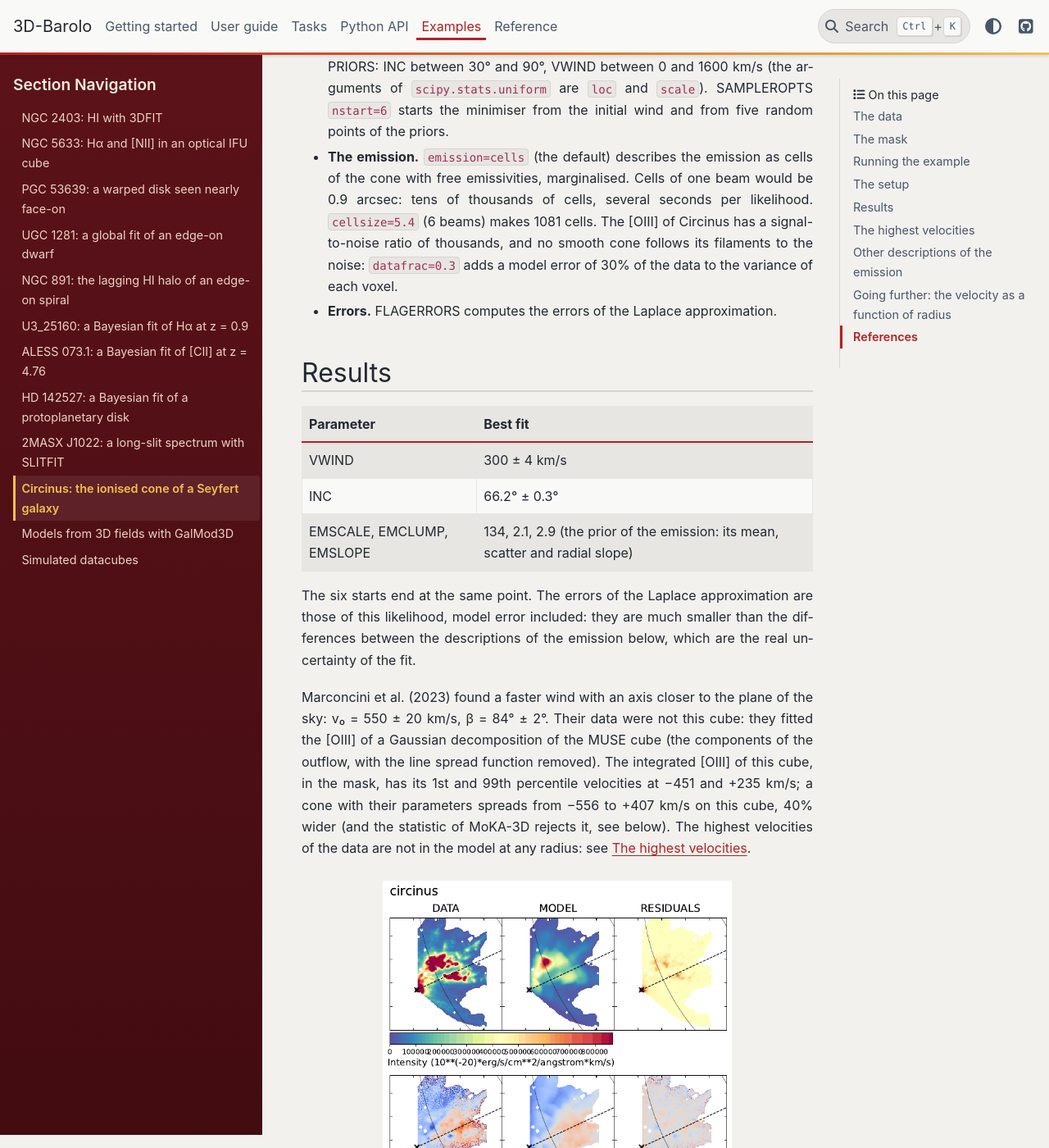
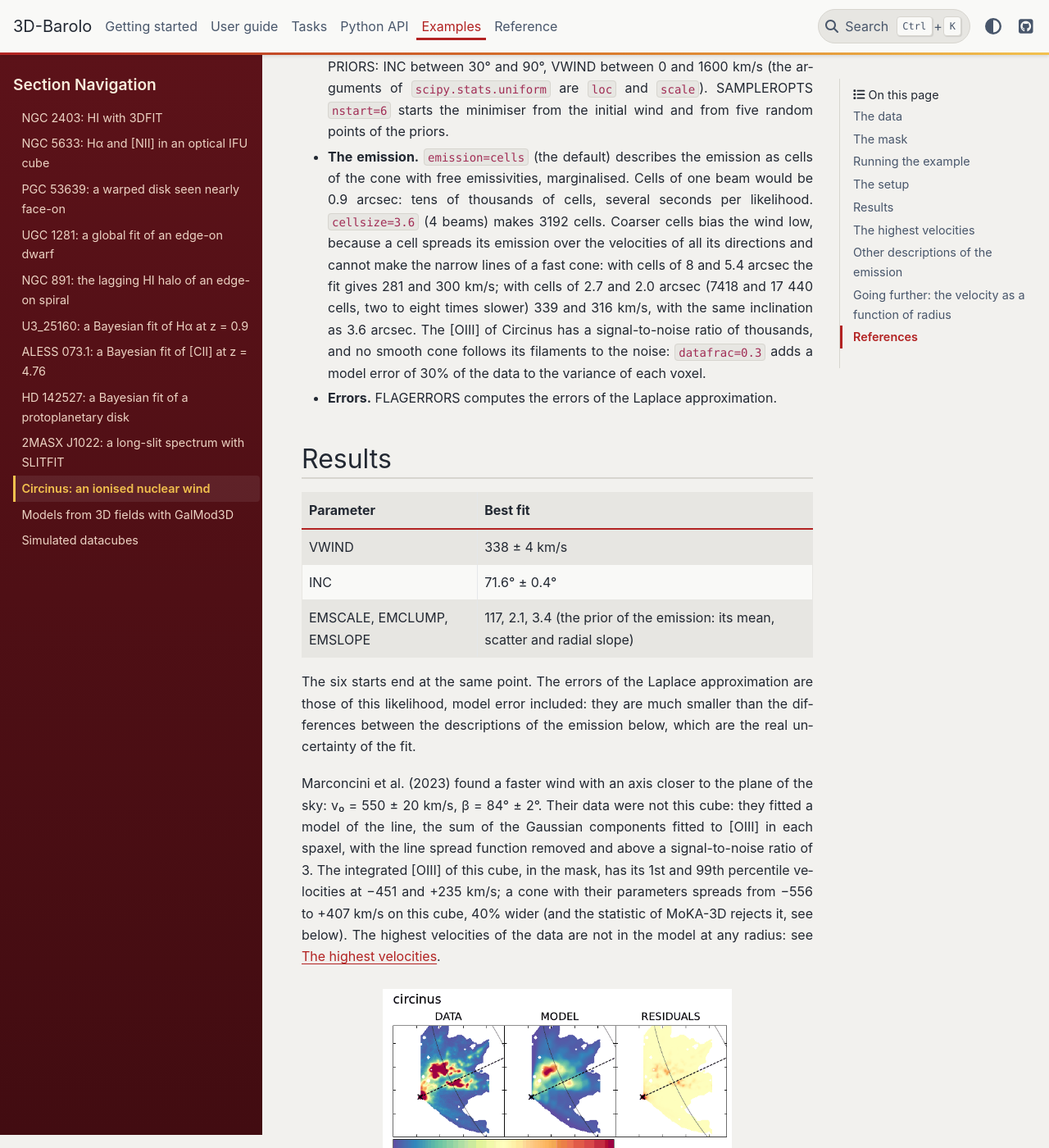
Before and after one commit to editeodoro/bbarolo2, a Sphinx documentation site: the page built from docs/examples/circinus.md, in a window 1280 px wide and 1400 px high, scrolled down 3565 px. Shown: the whole window at 82% size. Built offline with Sphinx 7.4.7 and the PyData theme 0.15.4, drawn with Linux system fonts in a browser that asks for light colours; some of the changed text lies outside the part shown.

Commit message:
Circinus example: cells of 3.6 arcsec, the slices through the cone, an ionised nuclear wind
Cells of 3.6 arcsec (3192): coarser cells bias the wind low (5.4: 300 km/s, now 338 km/s, INC 72;
2.7 and 2.0 arcsec give the same), with the fits of the page rerun (VSYS free, VWIND 550, VDISP
free, VWIND_FUNC). The new _pvslices_wind.pdf on the page. The highest velocities: the likelihood
weighs the bright cores, kappa of MoKA-3D the envelope of the line. What Marconcini et al. (2023)
fitted (the sum of all the Gaussian components) corrected. Title: an ionised nuclear wind.

Co-Authored-By: Claude Opus 5.5 <noreply@anthropic.com>

````diff
--- a/docs/examples/circinus.md
+++ b/docs/examples/circinus.md
@@ -1,4 +1,4 @@
-# Circinus: the ionised cone of a Seyfert galaxy
+# Circinus: an ionised nuclear wind
 
 The Circinus galaxy, a spiral at 4.2 Mpc with a Seyfert 2 nucleus, has a cone of ionised gas that
 leaves the nucleus towards the north-west: the gas pushed out by the active nucleus, seen in [OIII] 5007 by
@@ -82,7 +82,7 @@ f = WindFit("circinus_OIII.fits", method="global", mask="FILE(circinus_OIII_mask
             redshift=0.001448, specres=0.85, xpos="14:13:09.90", ypos="-65:20:19.77", vsys=0, inc=70, pa=25,
             openang=110, conelen=52, vwind=400, vdisp=0, free="VWIND_SINGLE INC",
             priors="INC=(uniform,30,60) VWIND=(uniform,0,1600)", sampleropts="nstart=6 seed=1", flagerrors=True,
-            likeopts="emission=cells cellsize=5.4 datafrac=0.3 cones=approaching likemask=dilated dilation=0,0")
+            likeopts="emission=cells cellsize=3.6 datafrac=0.3 cones=approaching likemask=dilated dilation=0,0")
 res = f.run(threads=16)     # in memory
 res.parameters              # a Table: name, value, err_lo, err_hi
 res.shells                  # the shells of the best fit
@@ -93,8 +93,8 @@ res.write()                 # the files of the command line, in output/circinus/
 :::
 ::::
 
-On our server, with 16 cores (16 processes for the gradient of the minimiser), the run takes **11 minutes**: 8.6
-minutes for 3174 likelihoods of 1081 cells on the 536 000 voxels of the mask (six starts), then the errors.
+On our server, with 16 cores (16 processes for the gradient of the minimiser), the run takes **16 minutes**: 12.5
+minutes for 2921 likelihoods of 3192 cells on the 536 000 voxels of the mask (six starts), then the errors.
 
 ## The setup
 
@@ -125,26 +125,30 @@ minutes for 3174 likelihoods of 1081 cells on the 536 000 voxels of the mask (si
   and from five random points of the priors.
 - **The emission.** `emission=cells` (the default) describes the emission as cells of the cone with free
   emissivities, marginalised. Cells of one beam would be 0.9 arcsec: tens of thousands of cells, several seconds
-  per likelihood. `cellsize=5.4` (6 beams) makes 1081 cells. The [OIII] of Circinus has a signal-to-noise ratio of
-  thousands, and no smooth cone follows its filaments to the noise: `datafrac=0.3` adds a model error of 30% of the
-  data to the variance of each voxel.
+  per likelihood. `cellsize=3.6` (4 beams) makes 3192 cells. Coarser cells bias the wind low, because a cell spreads
+  its emission over the velocities of all its directions and cannot make the narrow lines of a fast cone: with cells
+  of 8 and 5.4 arcsec the fit gives 281 and 300 km/s; with cells of 2.7 and 2.0 arcsec (7418 and 17 440 cells, two to
+  eight times slower) 339 and 316 km/s, with the same inclination as 3.6 arcsec. The [OIII] of Circinus has a
+  signal-to-noise ratio of thousands, and no smooth cone follows its filaments to the noise: `datafrac=0.3` adds a
+  model error of 30% of the data to the variance of each voxel.
 - **Errors.** {ref}`FLAGERRORS <par-windfit-flagerrors>` computes the errors of the Laplace approximation.
 
+(circinus-results)=
 ## Results
 
 | Parameter | Best fit |
 |---|---|
-| VWIND | 300 ± 4 km/s |
-| INC | 66.2° ± 0.3° |
-| EMSCALE, EMCLUMP, EMSLOPE | 134, 2.1, 2.9 (the prior of the emission: its mean, scatter and radial slope) |
+| VWIND | 338 ± 4 km/s |
+| INC | 71.6° ± 0.4° |
+| EMSCALE, EMCLUMP, EMSLOPE | 117, 2.1, 3.4 (the prior of the emission: its mean, scatter and radial slope) |
 
 The six starts end at the same point. The errors of the Laplace approximation are those of this likelihood, model
 error included: they are much smaller than the differences between the descriptions of the emission below, which
 are the real uncertainty of the fit.
 
 Marconcini et al. (2023) found a faster wind with an axis closer to the plane of the sky: v₀ = 550 ± 20 km/s,
-β = 84° ± 2°. Their data were not this cube: they fitted the [OIII] of a Gaussian decomposition of the MUSE cube
-(the components of the outflow, with the line spread function removed). The integrated [OIII] of this cube, in the
+β = 84° ± 2°. Their data were not this cube: they fitted a model of the line, the sum of the Gaussian components
+fitted to [OIII] in each spaxel, with the line spread function removed and above a signal-to-noise ratio of 3. The integrated [OIII] of this cube, in the
 mask, has its 1st and 99th percentile velocities at −451 and +235 km/s; a cone with their parameters spreads from
 −556 to +407 km/s on this cube, 40% wider (and the statistic of MoKA-3D rejects it, see below). The highest
 velocities of the data are not in the model at any radius: see {ref}`circinus-high-velocities`.
@@ -168,13 +172,21 @@ with blue contours, model in red. The model has the bright part of the lines but
 10 and 25 arcsec.
 ```
 
+```{figure} /figures/examples/circinus_pvslices.png
+:alt: Position-velocity slices through the cone of Circinus, data and model
+
+Position–velocity slices through the cone (`_pvslices_wind.pdf`): through the nucleus at 10 angles, 18° apart from
+the projected axis of the cone (top), across the axis at 5 distances from the nucleus and parallel to it at 5
+offsets (bottom), with their paths on the total intensity map. Data in blue, model in red contours.
+```
+
 ```{figure} /figures/examples/circinus_chanmaps.png
 :width: 70%
 :alt: Channel maps of Circinus, data and model
 
 Channel maps of the data (blue, the whole field: outside the mask, the [OIII] of the disk) and of the model (red,
-the cone only). The channels beyond −450 and +300 km/s are empty in the model: a cone at 300 km/s, inclined by 66°,
-has line-of-sight velocities from −294 to +155 km/s, broadened by SPECRES.
+the cone only). The channels beyond about −450 and +300 km/s are empty in the model: a cone at 338 km/s, inclined
+by 72°, has line-of-sight velocities from −324 to +201 km/s, broadened by SPECRES.
 ```
 
 ```{figure} /figures/examples/circinus_corner.png
@@ -195,15 +207,22 @@ axis close to the plane of the sky, which spreads the cores too. Two more fits (
 
 | Fit | VWIND (km/s) | VDISP (km/s) | INC | log-likelihood |
 |---|---|---|---|---|
-| one VWIND (above) | 300 | 0 | 66.2° | |
-| VWIND fixed at 550 (`VWIND=550 FREE=INC`) | 550 | 0 | 82.4° | −648 |
-| VDISP free (`FREE=VWIND_SINGLE INC VDISP_SINGLE`) | 112 | 98 | 64.1° | +1453 |
+| one VWIND (above) | 338 | 0 | 71.6° | |
+| VWIND fixed at 550 (`VWIND=550 FREE=INC`) | 550 | 0 | 81.9° | −535 |
+| VDISP free (`FREE=VWIND_SINGLE INC VDISP_SINGLE`) | 148 | 95 | 65.2° | +1129 |
 
 With VWIND fixed at 550 km/s the inclination goes to 82°, close to the 84° of Marconcini et al. (2023), and the
 wings beyond 10 arcsec are reproduced, but the cores are not, and the likelihood is much lower. With VDISP free the
-cone becomes slow and turbulent: the cores are better, the wings still missing. The lines are made of (at least) two
-components, a bright one at lower velocity and a faint fast one, and one cone fits the bright one: Marconcini et al.
-(2023) fitted the outflow components of a Gaussian decomposition of the lines, the fast ones.
+cone becomes slow and turbulent: the cores are better, the wings still missing.
+
+The likelihood of WINDFIT weighs how the flux is distributed in velocity: the bright cores, most of the flux, set
+the wind. The statistic of MoKA-3D used by Marconcini et al. (2023) measures something else. κ is the flux of the
+voxels that the cone does not reach, so it rewards a cone that reaches the emission, whatever it predicts elsewhere,
+and its best cone is the fastest one that the cut on the 1st and 99th percentile velocities of the integrated line
+allows: the velocity of the envelope of the line, its wings. On this cube `emission=moka` gives 384 km/s (below); in
+a test with their recipe (a model of the line without noise, the sum of the Gaussian components fitted in each
+spaxel with the line spread function removed, and VSYS free) it gives 408 km/s at INC 77°. Their 550 km/s needs a
+wider integrated line than this cube has (see {ref}`circinus-results`).
 
 ```{figure} /figures/examples/circinus_spectra.png
 :alt: Spectra of Circinus in rings around the nucleus, data and three models
@@ -231,7 +250,7 @@ BBarolo -p circinus_WINDFIT_GLOBAL.par FLAGERRORS=false OUTFOLDER=output/circinu
 
 | `emission` | VWIND (km/s) | INC | |
 |---|---|---|---|
-| `cells` (above) | 300 | 66.2° | the emissivities of 1081 cells, marginalised |
+| `cells` (above) | 338 | 71.6° | the emissivities of 3192 cells, marginalised |
 | `voxel` | 210 | 66.3° | the detections (S/N > 3) and the voxels without; EMCLUMP at the edge of its prior |
 | `shells` | 233 | 84.6° | one emissivity per shell; three of the six starts end at worse minima |
 | `moka` | 384 | 71.4° | κ of MoKA-3D (no likelihood: no errors); two starts end among rejected models |
@@ -276,9 +294,9 @@ BBarolo -p circinus_WINDFIT_GLOBAL.par FLAGERRORS=false OUTFOLDER=output/circinu
         "PRIORS=INC=(uniform,30,60) VWIND_P1=(uniform,0,1600) VWIND_P2=(uniform,1,50)"
 ```
 
-The best fit has p1 = 484 km/s and p2 = 13 arcsec: the wind accelerates from 40 km/s near the nucleus to 300 km/s
-at 20 arcsec and 340 km/s at the edge of the field (about 26 arcsec along the axis; beyond, the profile is the
-function, not the data). The inclination does not change (66.2°), and the log-likelihood is higher by 187 than with
+The best fit has p1 = 418 km/s and p2 = 5.5 arcsec: the wind accelerates from 80 km/s near the nucleus to 300 km/s
+at 12 arcsec and 360 km/s at the edge of the field (about 26 arcsec along the axis; beyond, the profile is the
+function, not the data). The inclination barely changes (70.4°), and the log-likelihood is higher by 96 than with
 one velocity. One velocity per shell (`FREE VWIND`) has too much freedom: the velocities jump by hundreds of km/s
 from a shell to the next.
 
--- a/docs/scripts/make_example_figures.py
+++ b/docs/scripts/make_example_figures.py
@@ -32,7 +32,7 @@ FIT3D = [("_parameters.pdf", "parameters", 1000), ("_maps_*.pdf", "maps", 650),
          ("_pvslices_*.pdf", "pvslices", 1300), ("_chanmaps_*.pdf", "chanmaps", 800)]
 CORNER = [("_corner.pdf", "corner", 1100)]
 WIND = [("_maps_wind.pdf", "maps", 650), ("_pv_wind.pdf", "pv", 800), ("_wind_shells.pdf", "shells", 1000),
-        ("_chanmaps_wind.pdf", "chanmaps", 800)]
+        ("_chanmaps_wind.pdf", "chanmaps", 800), ("_pvslices_wind.pdf", "pvslices", 1300)]
 CIRC = "cones=approaching likemask=dilated dilation=0,0"          # (the variants of the fit of Circinus)
 EX = {
     "ngc2403": ("ngc2403_3DFIT.par", "output/ngc2403", "ngc2403", FIT3D),
````
Also changed, not shown: other parts of docs/examples/circinus.md (+1 -2 lines), docs/examples/index.md (+1 -1 lines), docs/getting-started/example-data.md (+1 -1 lines), docs/figures/examples/circinus_chanmaps.png, docs/figures/examples/circinus_compare.png, docs/figures/examples/circinus_corner.png, docs/figures/examples/circinus_func_maps.png, docs/figures/examples/circinus_func_pv.png, docs/figures/examples/circinus_func_shells.png, docs/figures/examples/circinus_maps.png, docs/figures/examples/circinus_pv.png, docs/figures/examples/circinus_pvslices.png (added), docs/figures/examples/circinus_spectra.png, 2 other files.
